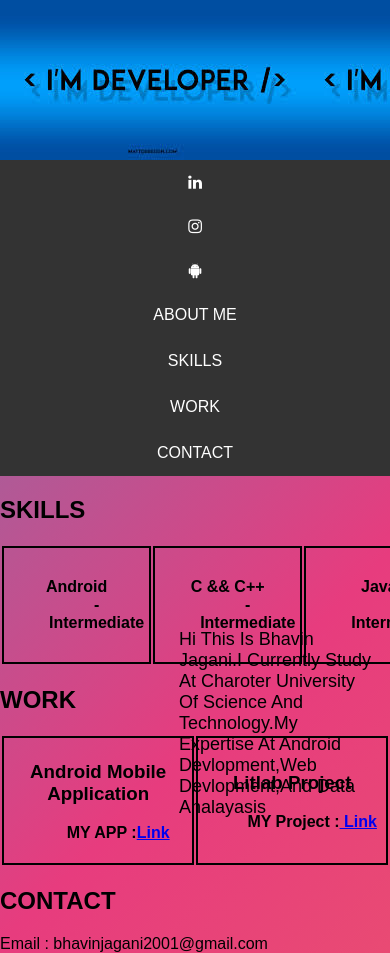
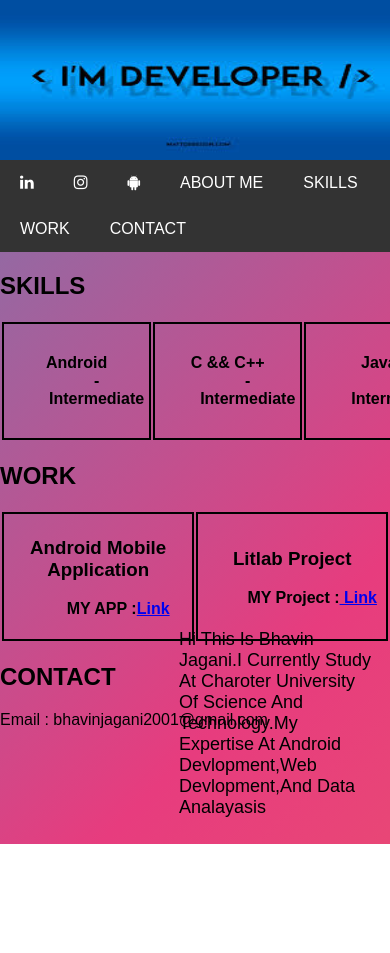
Before and after one commit to devbhavin/myweb.github.io, a plain HTML site: page index.html in a window 390 px wide. Shown: the top 953 px of the page. After the commit the page ends 844 px from the top, so only its background shows below. Drawn offline with Linux system fonts and the light colour scheme.

Commit message:
Update style2.css

```diff
--- a/style2.css
+++ b/style2.css
@@ -14,9 +14,7 @@
       padding: 80px;
       text-align: center;
       background-image: url("images.jpg");
-
-
-      @media screen and (max-width: 1200px) and (min-width: 768px) {}
+      background-size: 100% 100%;
     }
 
     /* Increase the font size of the heading */
@@ -91,25 +89,13 @@
       background: #ddd;
     }
 
-    /* Responsive layout - when the screen is less than 700px wide, make the two columns stack on top of each other instead of next to each other */
-    @media screen and (max-width: 700px) {
-      .row {
-        flex-direction: column;
-      }
-    }
-
-    /* Responsive layout - when the screen is less than 400px wide, make the navigation links stack on top of each other instead of next to each other */
-    @media screen and (max-width: 400px) {
-      .navbar a {
-        float: none;
-        width: 100%;
-      }
-    }
     body {
       background: linear-gradient(-45deg, #ee7752, #e73c7e, #23a6d5, #23d5ab);
       background-size: 400% 400%;
       animation: gradient 15s ease infinite;
       height: 100vh;
+
+
     }
 
     @keyframes gradient {
```
